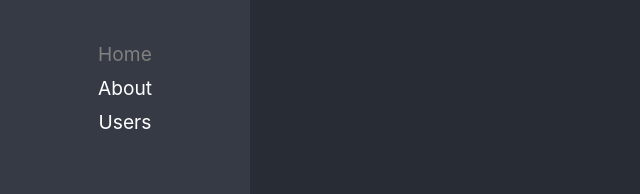
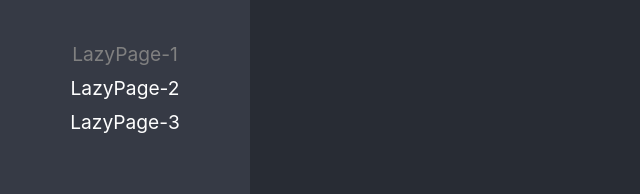
Before and after one commit to cocadepoma/fh-react-app, a React (Create React App) app: page /lazy1 in a window 1280 px wide. Before the commit this address led to /home. Shown: the part 237-431 px from the top of the page, without its empty margins (0-640 px from the left). Built offline with nearby package versions, Linux system fonts and the light colour scheme.

Commit message:
basic lazy load rdy

```diff
--- /dev/null
+++ b/src/01-lazyload/router/routes.ts
@@ -0,0 +1,32 @@
+import { LazyExoticComponent } from 'react';
+import React from 'react';
+
+type JSXComponent = () => JSX.Element;
+
+interface Route {
+  path: string;
+  Component: JSXComponent | LazyExoticComponent<JSXComponent>;
+  name: string;
+};
+
+const LazyPage1 = React.lazy(() => import(/* webpackChunkName: "LazyPage1" */'../pages/LazyPage1'));
+const LazyPage2 = React.lazy(() => import(/* webpackChunkName: "LazyPage2" */'../pages/LazyPage2'));
+const LazyPage3 = React.lazy(() => import(/* webpackChunkName: "LazyPage3" */'../pages/LazyPage3'));
+
+export const routes: Route[] = [
+  {
+    path: '/lazy1',
+    Component: LazyPage1,
+    name: 'LazyPage-1',
+  },
+  {
+    path: '/lazy2',
+    Component: LazyPage2,
+    name: 'LazyPage-2',
+  },
+  {
+    path: '/lazy3',
+    Component: LazyPage3,
+    name: 'LazyPage-3',
+  },
+];
--- a/src/routes/Navigation.tsx
+++ b/src/routes/Navigation.tsx
@@ -1,43 +1,45 @@
 import { BrowserRouter, NavLink, Redirect, Route, Switch } from 'react-router-dom';
-import { LazyPage1, LazyPage2, LazyPage3 } from '../01-lazyload/pages';
 import logo from '../logo.svg';
+import { routes } from '../01-lazyload/router/routes';
+import { Suspense } from 'react';
 
 export const Navigation = () => {
   return (
+    <Suspense fallback={<h1>Loading</h1>}>
       <BrowserRouter>
         <div className="main-layout">
           <nav>
             <img src={logo} alt="react-logo" />
             <ul>
-            <li>
-              <NavLink to="/home" activeClassName="nav-active">Home</NavLink>
+              {
+                routes.map(({ path, name }) => (
+                  <li key={path}>
+                    <NavLink to={path} activeClassName="nav-active">{name}</NavLink>
                   </li>
-            <li>
-              <NavLink to="/about" activeClassName="nav-active">About</NavLink>
-            </li>
-            <li>
-              <NavLink to="/users" activeClassName="nav-active">Users</NavLink>
-            </li>
+                ))
+              }
             </ul>
           </nav>
 
           <Switch>
-          <Route path="/home">
-            <LazyPage1 />
+            {
+              routes.map(({ path, Component }) => (
+                <Route
+                  key={path}
+                  path={path}
+                  render={() => <Component />}
+                />
+              ))
+            }
+            <Redirect to={routes[0].path} />
+
+            <Route path="*">
+              <Redirect to={routes[0].path} />
             </Route>
-          <Route path="/about">
-            <LazyPage2 />
-          </Route>
-          <Route path="/users">
-            <LazyPage3 />
-          </Route>
-          <Route path="*">
-            <Redirect to="/home" />
-          </Route>
-          {/* <Route path="/*" element={<Navigate to="home" />} /> */}
 
           </Switch>
         </div>
       </BrowserRouter>
+    </Suspense>
   )
 }
```
Lines whose indentation alone changed are shown as unchanged.
